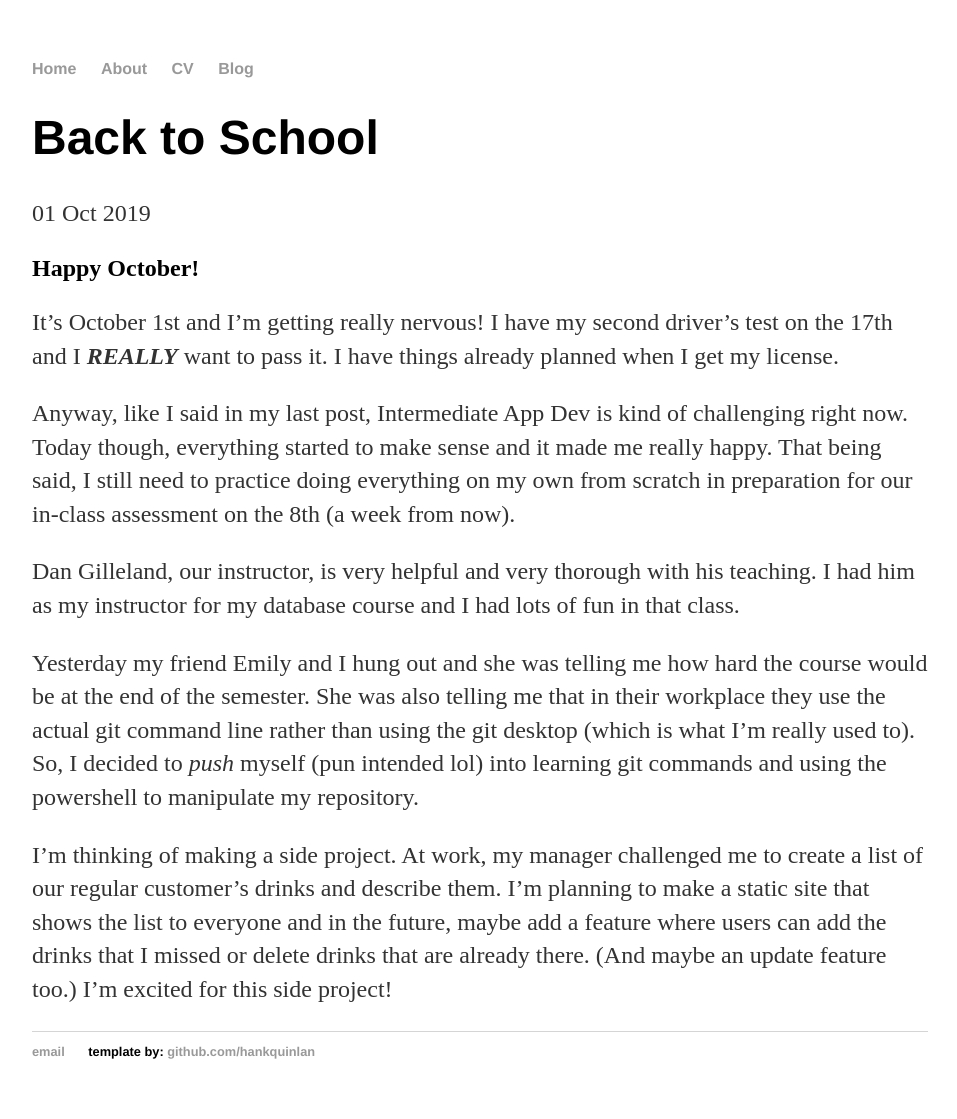
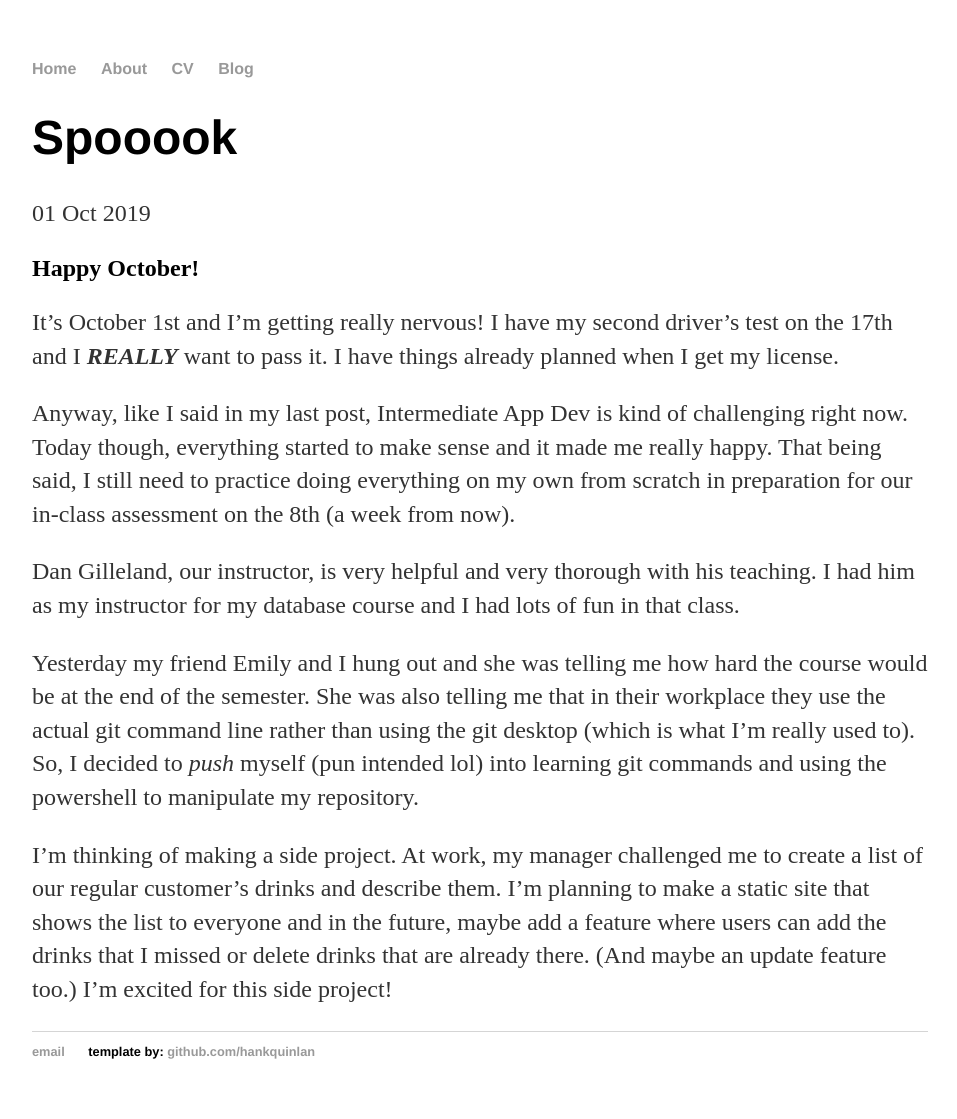
Before and after one commit to pborlongan/pborlongan.github.io, a Jekyll site: the page built from _posts/2019-10-01-entry03.md, in a window 1280 px wide. Shown: the whole page, without its empty margins (160-1117 px from the left). Built offline with Jekyll 4.4.1, drawn with Linux system fonts in a browser that asks for light colours.

Commit message:
Updated Title (oops)

```diff
--- a/_posts/2019-10-01-entry03.md
+++ b/_posts/2019-10-01-entry03.md
@@ -1,6 +1,6 @@
 ---
 layout: post
-title: "Back to School"
+title: "Spooook"
 date: 2019-10-01
 ---
 
```
